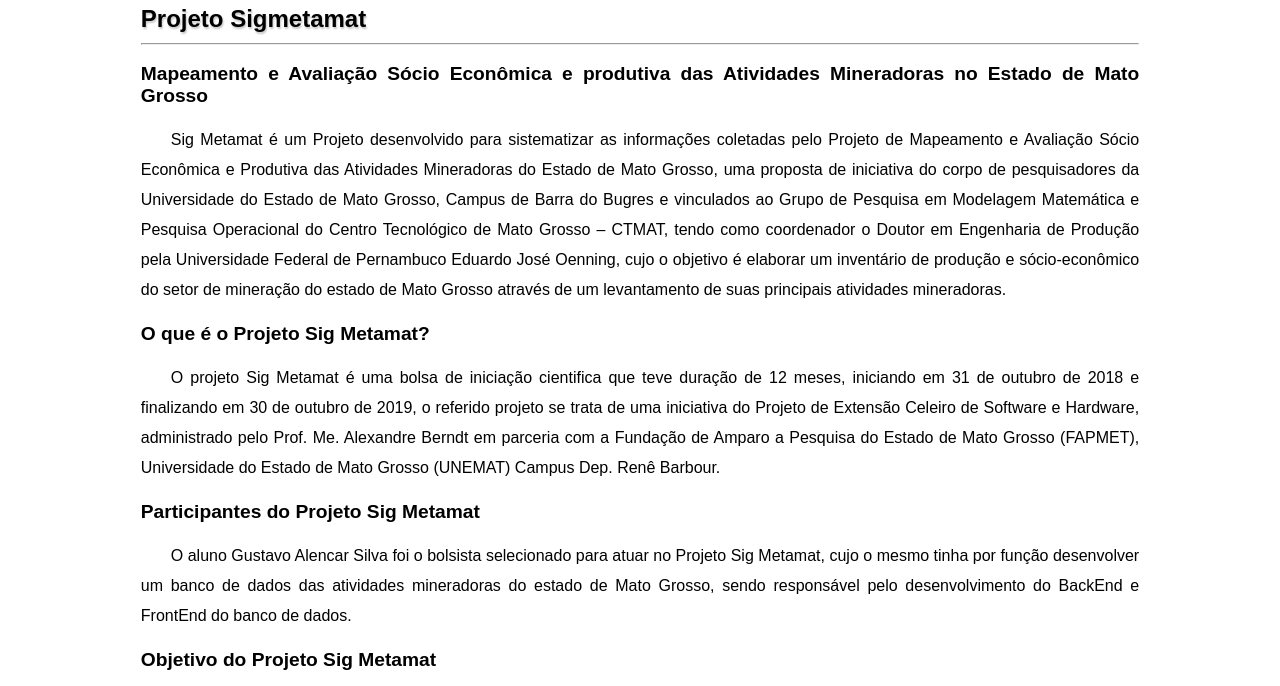
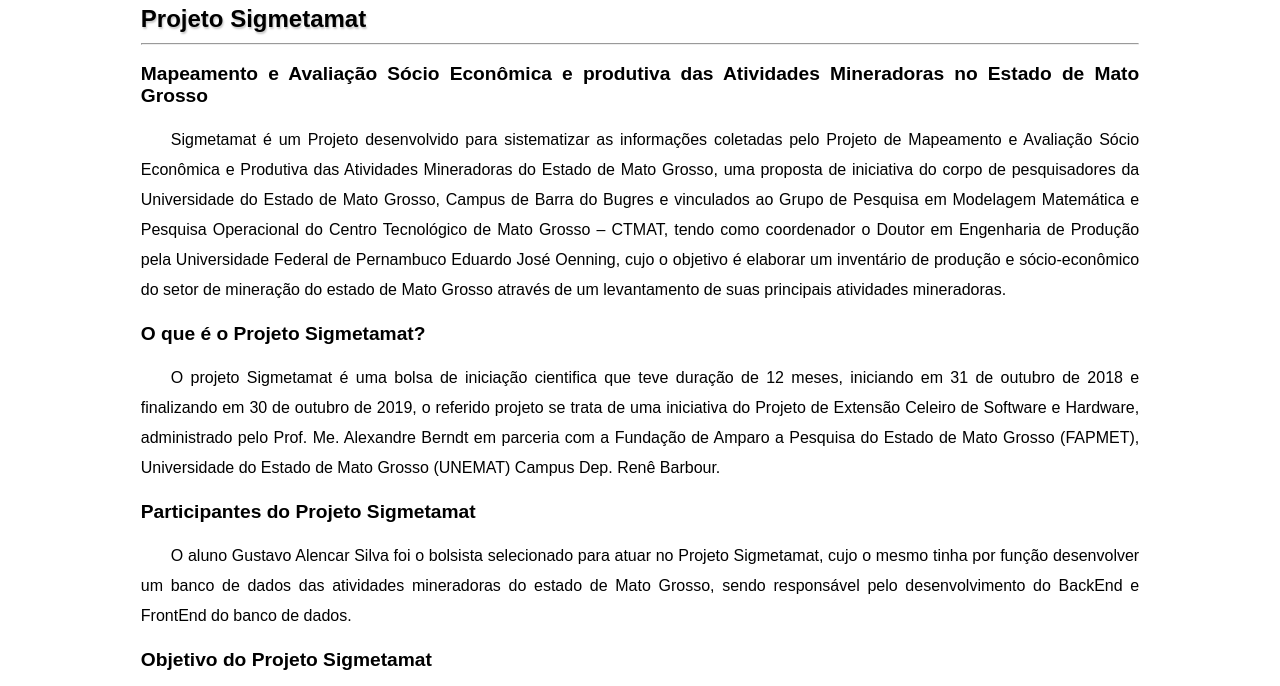
Before and after one commit to gabriellyheber22/projetoCeleiroResponsivo, a plain HTML site: page projetoSigmetamat.html in a window 1280 px wide. Shown: the part 61-747 px from the top of the page. Drawn offline with nearby package versions, Linux system fonts and the light colour scheme.

Commit message:
Atualização

```diff
--- a/projetoSigmetamat.html
+++ b/projetoSigmetamat.html
@@ -73,7 +73,7 @@
                 <br>
                 <h2 style="text-align: justify;">Mapeamento e Avaliação Sócio Econômica e produtiva das Atividades
                     Mineradoras no Estado de Mato Grosso</h2> <br>
-                <p>Sig Metamat é um Projeto desenvolvido para sistematizar as informações coletadas pelo Projeto de
+                <p>Sigmetamat é um Projeto desenvolvido para sistematizar as informações coletadas pelo Projeto de
                     Mapeamento e Avaliação Sócio Econômica e Produtiva das Atividades Mineradoras do Estado de Mato
                     Grosso, uma proposta de iniciativa do corpo de pesquisadores da Universidade do Estado de Mato
                     Grosso, Campus de Barra do Bugres e vinculados ao Grupo de Pesquisa em Modelagem Matemática e
@@ -82,19 +82,19 @@
                     objetivo é elaborar um inventário de produção e sócio-econômico do setor de mineração do estado de
                     Mato Grosso através de um levantamento de suas principais atividades mineradoras.</p> <br>
 
-                <h2>O que é o Projeto Sig Metamat?</h2> <br>
-                <p>O projeto Sig Metamat é uma bolsa de iniciação cientifica que teve duração de 12 meses, iniciando em
+                <h2>O que é o Projeto Sigmetamat?</h2> <br>
+                <p>O projeto Sigmetamat é uma bolsa de iniciação cientifica que teve duração de 12 meses, iniciando em
                     31 de outubro de 2018 e finalizando em 30 de outubro de 2019, o referido projeto se trata de uma
                     iniciativa do Projeto de Extensão Celeiro de Software e Hardware, administrado pelo Prof. Me.
                     Alexandre Berndt em parceria com a Fundação de Amparo a Pesquisa do Estado de Mato Grosso (FAPMET),
                     Universidade do Estado de Mato Grosso (UNEMAT) Campus Dep. Renê Barbour.</p> <br>
 
-                <h2>Participantes do Projeto Sig Metamat</h2> <br>
-                <p>O aluno Gustavo Alencar Silva foi o bolsista selecionado para atuar no Projeto Sig Metamat, cujo o
+                <h2>Participantes do Projeto Sigmetamat</h2> <br>
+                <p>O aluno Gustavo Alencar Silva foi o bolsista selecionado para atuar no Projeto Sigmetamat, cujo o
                     mesmo tinha por função desenvolver um banco de dados das atividades mineradoras do estado de Mato
                     Grosso, sendo responsável pelo desenvolvimento do BackEnd e FrontEnd do banco de dados.</p> <br>
 
-                <h2>Objetivo do Projeto Sig Metamat</h2> <br>
+                <h2>Objetivo do Projeto Sigmetamat</h2> <br>
                 <p>O projeto teve como objetivo o desenvolvimento de um banco de dados geográfico online referente às
                     atividades mineradoras no estado de Mato Grosso para Companhia Mato Grossense de Mineração -
                     METAMAT, desta maneira sendo responsável por modelar, desenvolver e alimentar o banco de dados,
```
Also changed, not shown: projetoAfasia.html (+1 -1 lines).
